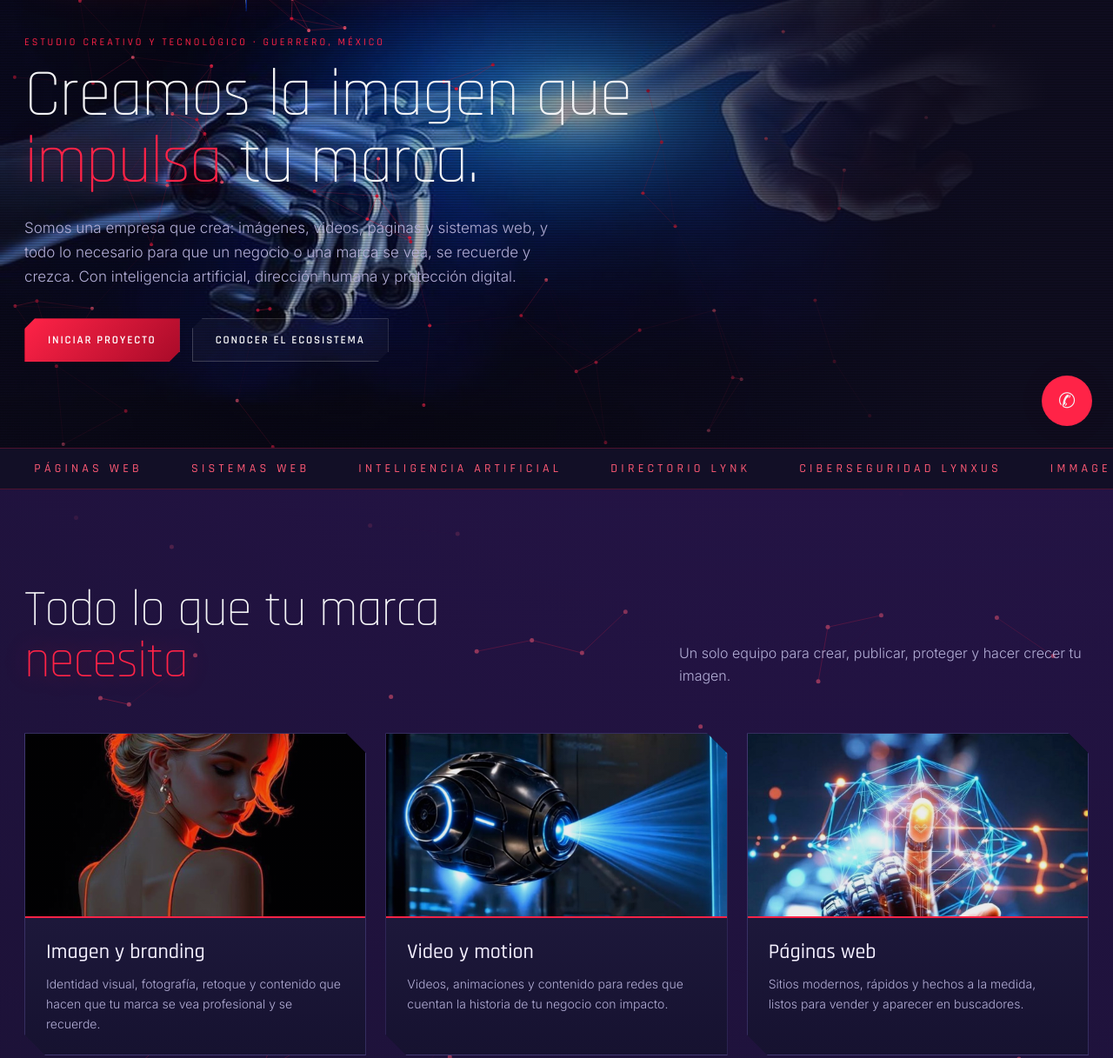
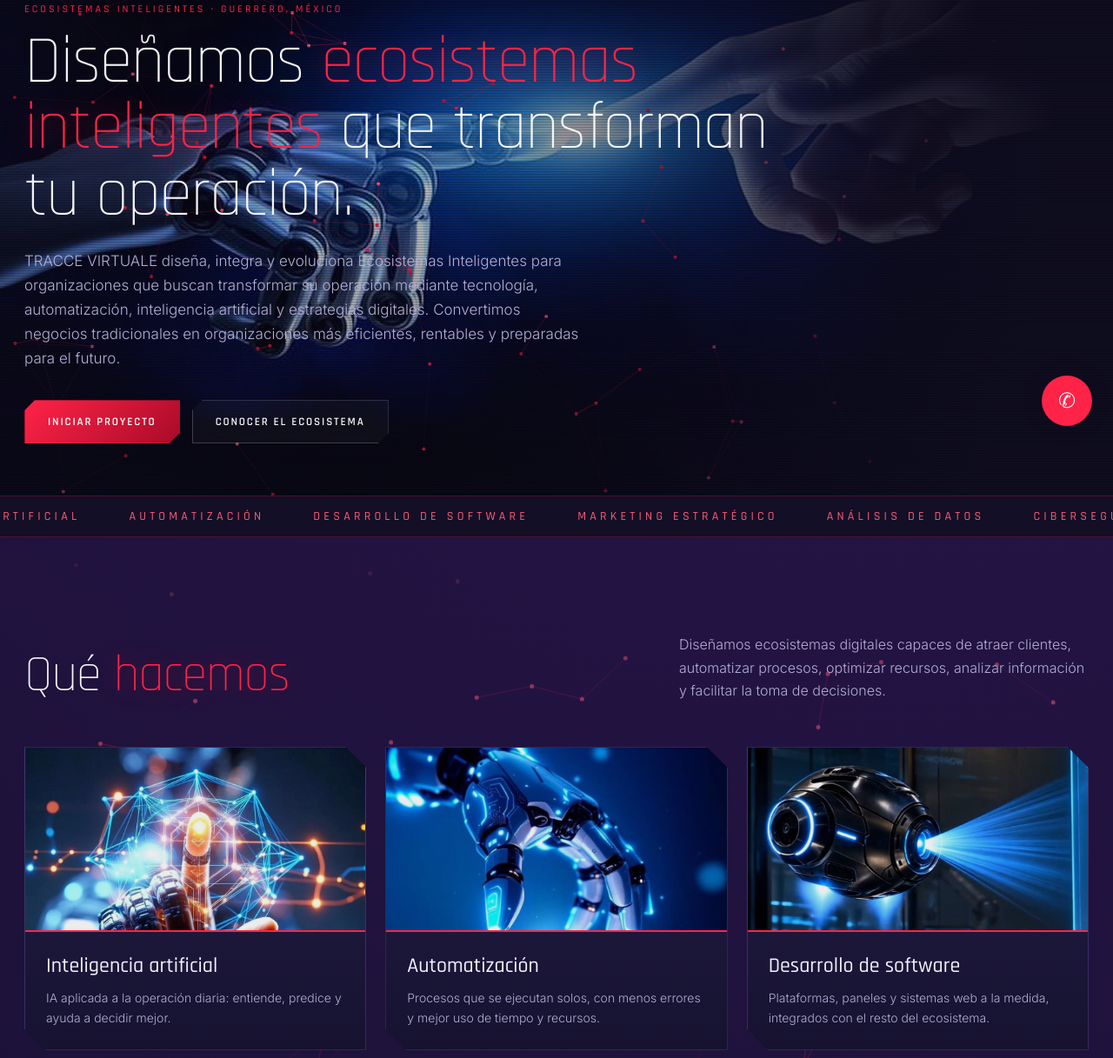
Before and after one commit to lynkvirtual/tracce-virtuale, a plain HTML site: page index.html in a window 1280 px wide. Shown: the part 286-1503 px from the top of the page at 87% size. Drawn offline with Linux system fonts and the light colour scheme; animation ran at ten frames a second.

Commit message:
Add files via upload

```diff
--- a/index.html
+++ b/index.html
@@ -3,8 +3,8 @@
 <head>
 <meta charset="utf-8">
 <meta name="viewport" content="width=device-width,initial-scale=1">
-<title>Tracce Virtuale | Imagen, video, sitios web y sistemas para impulsar tu marca</title>
-<meta name="description" content="Tracce Virtuale crea imágenes, videos, páginas y sistemas web para impulsar marcas y negocios, con ciberseguridad LYNXUS, directorio LYNK y talento IMMAGE MANAGERS.">
+<title>Tracce Virtuale | Ecosistemas Inteligentes para organizaciones</title>
+<meta name="description" content="TRACCE VIRTUALE diseña, integra y evoluciona Ecosistemas Inteligentes: tecnología, automatización, inteligencia artificial, desarrollo de software, marketing estratégico, análisis de datos y ciberseguridad.">
 <link rel="preconnect" href="https://fonts.googleapis.com">
 <link rel="preconnect" href="https://fonts.gstatic.com" crossorigin>
 <link href="https://fonts.googleapis.com/css2?family=Inter:wght@300;400;500&family=Rajdhani:wght@300;400;500;600&display=swap" rel="stylesheet">
@@ -30,27 +30,28 @@
  <canvas id="hero-canvas" aria-hidden="true"></canvas>
  <div class="container hero-inner">
   <img class="hero-logo glitch" src="assets/tracce-logo.png" alt="Tracce Virtuale">
-  <p class="meta">Estudio creativo y tecnológico · Guerrero, México</p>
-  <h1>Creamos la imagen que <span>impulsa</span> tu marca.</h1>
-  <p class="lead">Somos una empresa que crea: imágenes, videos, páginas y sistemas web, y todo lo necesario para que un negocio o una marca se vea, se recuerde y crezca. Con inteligencia artificial, dirección humana y protección digital.</p>
+  <p class="meta">Ecosistemas inteligentes · Guerrero, México</p>
+  <h1>Diseñamos <span>ecosistemas inteligentes</span> que transforman tu operación.</h1>
+  <p class="lead">TRACCE VIRTUALE diseña, integra y evoluciona Ecosistemas Inteligentes para organizaciones que buscan transformar su operación mediante tecnología, automatización, inteligencia artificial y estrategias digitales. Convertimos negocios tradicionales en organizaciones más eficientes, rentables y preparadas para el futuro.</p>
   <div class="hero-actions"><a class="btn btn-red" href="#contacto">Iniciar proyecto</a><a class="btn btn-outline" href="#ecosistema">Conocer el ecosistema</a></div>
  </div>
 </section>
 
-<div class="ticker"><div class="ticker-track"><span>IMAGEN DE MARCA</span><span>VIDEO Y MOTION</span><span>PÁGINAS WEB</span><span>SISTEMAS WEB</span><span>INTELIGENCIA ARTIFICIAL</span><span>DIRECTORIO LYNK</span><span>CIBERSEGURIDAD LYNXUS</span><span>IMMAGE MANAGERS</span><span>IMAGEN DE MARCA</span><span>VIDEO Y MOTION</span><span>PÁGINAS WEB</span><span>SISTEMAS WEB</span><span>INTELIGENCIA ARTIFICIAL</span><span>DIRECTORIO LYNK</span><span>CIBERSEGURIDAD LYNXUS</span><span>IMMAGE MANAGERS</span></div></div>
+<div class="ticker"><div class="ticker-track"><span>ECOSISTEMAS INTELIGENTES</span><span>INTELIGENCIA ARTIFICIAL</span><span>AUTOMATIZACIÓN</span><span>DESARROLLO DE SOFTWARE</span><span>MARKETING ESTRATÉGICO</span><span>ANÁLISIS DE DATOS</span><span>CIBERSEGURIDAD</span><span>LYNK · LYNXUS · IMMAGE</span><span>ECOSISTEMAS INTELIGENTES</span><span>INTELIGENCIA ARTIFICIAL</span><span>AUTOMATIZACIÓN</span><span>DESARROLLO DE SOFTWARE</span><span>MARKETING ESTRATÉGICO</span><span>ANÁLISIS DE DATOS</span><span>CIBERSEGURIDAD</span><span>LYNK · LYNXUS · IMMAGE</span></div></div>
 
 <section class="section" id="capacidades">
  <canvas class="bgfx" data-art="net" aria-hidden="true"></canvas>
  <div class="container">
-  <div class="section-head"><h2>Todo lo que tu marca <span>necesita</span></h2><p>Un solo equipo para crear, publicar, proteger y hacer crecer tu imagen.</p></div>
+  <div class="section-head"><h2>Qué <span>hacemos</span></h2><p>Diseñamos ecosistemas digitales capaces de atraer clientes, automatizar procesos, optimizar recursos, analizar información y facilitar la toma de decisiones.</p></div>
   <div class="grid3">
-   <article class="card tilt"><div class="art" data-art="eye"></div><div class="card-copy"><h3>Imagen y branding</h3><p>Identidad visual, fotografía, retoque y contenido que hacen que tu marca se vea profesional y se recuerde.</p></div></article>
-   <article class="card tilt"><div class="art" data-art="wave"></div><div class="card-copy"><h3>Video y motion</h3><p>Videos, animaciones y contenido para redes que cuentan la historia de tu negocio con impacto.</p></div></article>
-   <article class="card tilt"><div class="art" data-art="net"></div><div class="card-copy"><h3>Páginas web</h3><p>Sitios modernos, rápidos y hechos a la medida, listos para vender y aparecer en buscadores.</p></div></article>
-   <article class="card tilt"><div class="art" data-art="grid"></div><div class="card-copy"><h3>Sistemas web y automatización</h3><p>Plataformas, paneles y flujos con IA que ahorran tiempo y ordenan la operación de tu negocio.</p></div></article>
-   <article class="card tilt"><div class="art" data-art="radar"></div><div class="card-copy"><h3>Directorio y mapa LYNK</h3><p>Tu negocio ubicado, categorizado y descubrible desde una puerta de entrada accesible.</p></div></article>
-   <article class="card tilt"><div class="art" data-art="shield"></div><div class="card-copy"><h3>Protección de marca</h3><p>Ciberseguridad LYNXUS, auditorías de exposición y cuidado de reputación para que tu imagen esté segura.</p></div></article>
+   <article class="card tilt"><div class="art" data-art="net"></div><div class="card-copy"><h3>Inteligencia artificial</h3><p>IA aplicada a la operación diaria: entiende, predice y ayuda a decidir mejor.</p></div></article>
+   <article class="card tilt"><div class="art" data-art="grid"></div><div class="card-copy"><h3>Automatización</h3><p>Procesos que se ejecutan solos, con menos errores y mejor uso de tiempo y recursos.</p></div></article>
+   <article class="card tilt"><div class="art" data-art="wave"></div><div class="card-copy"><h3>Desarrollo de software</h3><p>Plataformas, paneles y sistemas web a la medida, integrados con el resto del ecosistema.</p></div></article>
+   <article class="card tilt"><div class="art" data-art="eye"></div><div class="card-copy"><h3>Marketing estratégico</h3><p>Estrategia, marca, imagen y contenido para atraer clientes de forma constante.</p></div></article>
+   <article class="card tilt"><div class="art" data-art="radar"></div><div class="card-copy"><h3>Análisis de datos</h3><p>La información de tu organización convertida en decisiones claras y medibles.</p></div></article>
+   <article class="card tilt"><div class="art" data-art="shield"></div><div class="card-copy"><h3>Ciberseguridad</h3><p>Protección integrada desde el diseño: sistemas, datos, personas y reputación (LYNXUS).</p></div></article>
   </div>
+  <p class="note">Cada proyecto se construye como <b>un sistema conectado</b>, no como un conjunto de servicios independientes.</p>
  </div>
 </section>
 
@@ -59,7 +60,7 @@
  <div class="container">
   <div class="section-head"><h2>Un ecosistema, <span>tres marcas</span></h2><p>LYNK abre la puerta, TRACCE VIRTUALE ofrece la alta gama e IMMAGE MANAGERS cuida a las personas detrás de la imagen.</p></div>
   <div class="grid3">
-   <article class="eco tilt"><div class="logo-box"><img src="assets/tracce-logo-silver.png" alt="Tracce Virtuale"></div><h3>TRACCE VIRTUALE</h3><p>Servicios profesionales de alta gama: estrategia, presencia digital, reputación y seguridad a medida.</p></article>
+   <article class="eco tilt"><div class="logo-box"><img src="assets/tracce-logo-silver.png" alt="Tracce Virtuale"></div><h3>TRACCE VIRTUALE</h3><p>Diseño, integración y evolución de ecosistemas inteligentes para organizaciones: estrategia, arquitectura tecnológica e inteligencia aplicada.</p></article>
    <article class="eco tilt"><div class="logo-box"><img src="assets/lynk-logo.png" alt="LYNK"></div><h3>LYNK</h3><p>Directorio virtual y mapa de negocios. Es la entrada accesible al ecosistema para empresas de todos los tamaños.</p></article>
    <article class="eco tilt"><div class="logo-box"><img src="assets/immage-logo.png" alt="Immage Managers"></div><h3>IMMAGE MANAGERS</h3><p>División de talento e imagen: representación, protección de identidad y presencia pública de personas.</p></article>
   </div>
@@ -132,7 +133,7 @@
   <form class="lead-form" id="form">
    <label>Nombre<input name="nombre" required></label>
    <label>Empresa<input name="empresa"></label>
-   <label class="full">Me interesa<select name="interes"><option>Presencia digital</option><option>Directorio LYNK</option><option>Ciberseguridad LYNXUS</option><option>IMMAGE MANAGERS</option><option>Auditoría de exposición</option></select></label>
+   <label class="full">Me interesa<select name="interes"><option>Ecosistema inteligente completo</option><option>Inteligencia artificial y automatización</option><option>Desarrollo de software</option><option>Marketing estratégico</option><option>Análisis de datos</option><option>Directorio LYNK</option><option>Ciberseguridad LYNXUS</option><option>IMMAGE MANAGERS</option></select></label>
    <label class="full">Mensaje<textarea name="mensaje" required></textarea></label>
    <button class="btn btn-red full" type="submit">Enviar por WhatsApp</button>
   </form>
@@ -140,7 +141,7 @@
 </section>
 </main>
 
-<footer><div class="container footer-grid"><img src="assets/tracce-logo-silver.png" alt="Tracce Virtuale"><p>Imagen, video, web y seguridad para marcas.</p><div><img src="assets/lynk-logo.png" alt="LYNK" class="f-logo"><img src="assets/immage-logo.png" alt="Immage Managers" class="f-logo"></div></div><div class="container copyright">© Tracce Virtuale. Todos los derechos reservados.</div></footer>
+<footer><div class="container footer-grid"><img src="assets/tracce-logo-silver.png" alt="Tracce Virtuale"><p>Ecosistemas inteligentes para organizaciones.</p><div><img src="assets/lynk-logo.png" alt="LYNK" class="f-logo"><img src="assets/immage-logo.png" alt="Immage Managers" class="f-logo"></div></div><div class="container copyright">© Tracce Virtuale. Todos los derechos reservados.</div></footer>
 <a class="wa" id="wa" href="#" aria-label="WhatsApp">✆</a>
 <script src="script.js"></script>
 </body>
```
